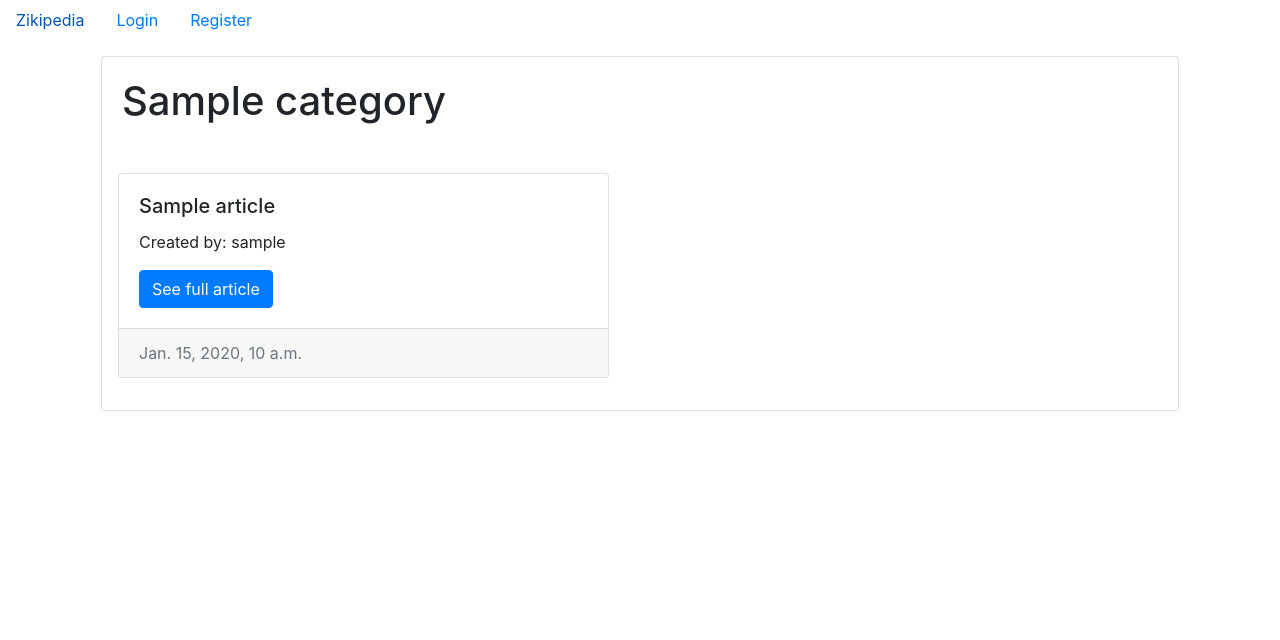
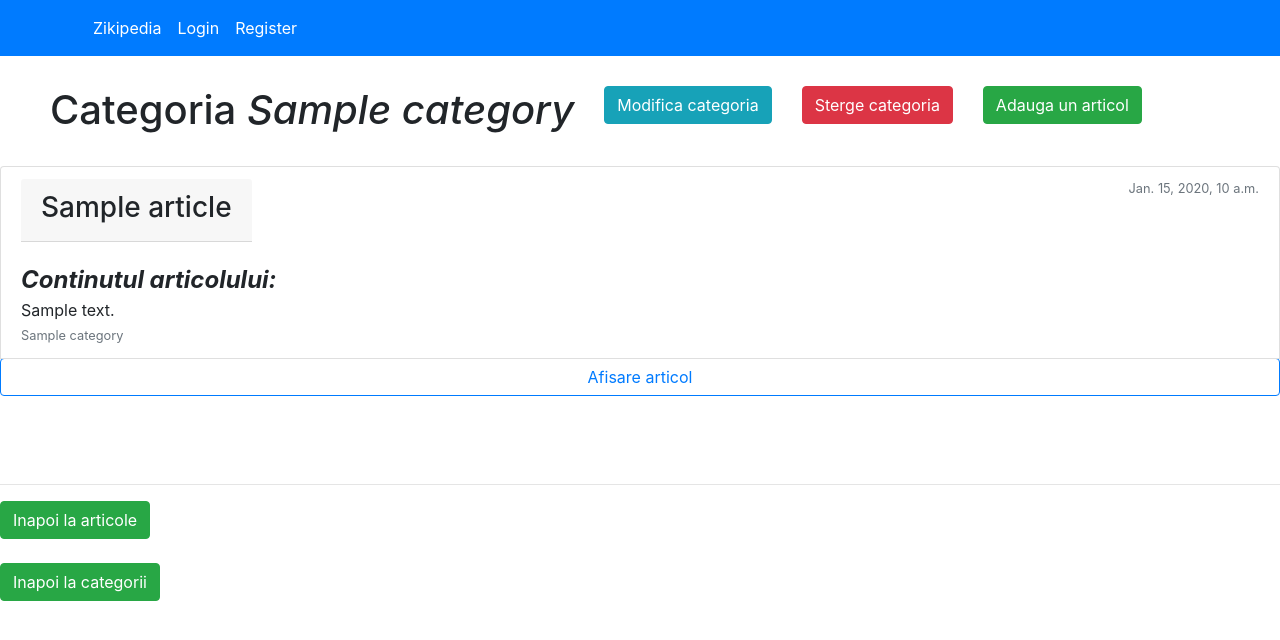
Before and after one commit to AWP2018-2019/Zikipedia, a Django app: template app/templates/category_detail.html in a window 1280 px wide. Shown: the top 640 px of the page. Run offline with Django 3.2, Linux system fonts and the light colour scheme; tables that the repository leaves empty hold one stand-in row (values such as "Sample post"); the template is opened without the code that fills it: values that come from a table or form of the project are taken from there, most other values are stand-ins (such as "Sample title", 1, 10 or a date in 2020); parts of the project's set-up code (start-up, migrations or seed data) failed here and were passed over; some libraries are stand-ins or nearby versions.

Commit message:
templates update

```diff
--- a/app/templates/article_detail.html
+++ b/app/templates/article_detail.html
@@ -9,7 +9,7 @@
     <h1 class="card-title" align="center"><b>{{ article.title }}</b></h1>
     <div class="card">
       <div class="card-body">
-        <h1 class="card-title">{{ article.text }}</h1>
+        <h1 class="card-title">{{ article.text | safe }}</h1>
         <p class="card-text">Created by: {{ article.created_by.username }}</p>
         <p class="card-text">{{ article.category }}</p>
       </div>
--- a/app/templates/base.html
+++ b/app/templates/base.html
@@ -4,14 +4,22 @@
          {% block title %}
          {% endblock %}
      </title>
+     <script src="https://cdnjs.cloudflare.com/ajax/libs/jquery/3.2.1/jquery.js"></script>
+
      <link rel="stylesheet" href="https://maxcdn.bootstrapcdn.com/bootstrap/4.0.0/css/bootstrap.min.css" integrity="sha384-Gn5384xqQ1aoWXA+058RXPxPg6fy4IWvTNh0E263XmFcJlSAwiGgFAW/dAiS6JXm" crossorigin="anonymous">
+
      <script src="https://maxcdn.bootstrapcdn.com/bootstrap/4.0.0/js/bootstrap.min.js" integrity="sha384-JZR6Spejh4U02d8jOt6vLEHfe/JQGiRRSQQxSfFWpi1MquVdAyjUar5+76PVCmYl" crossorigin="anonymous"></script>
+          <script src="https://cdnjs.cloudflare.com/ajax/libs/popper.js/1.12.9/umd/popper.min.js" integrity="sha384-ApNbgh9B+Y1QKtv3Rn7W3mgPxhU9K/ScQsAP7hUibX39j7fakFPskvXusvfa0b4Q" crossorigin="anonymous"></script>
      <script src="https://code.jquery.com/jquery-3.2.1.slim.min.js" integrity="sha384-KJ3o2DKtIkvYIK3UENzmM7KCkRr/rE9/Qpg6aAZGJwFDMVNA/GpGFF93hXpG5KkN" crossorigin="anonymous"></script>
-     <script src="https://cdnjs.cloudflare.com/ajax/libs/popper.js/1.12.9/umd/popper.min.js" integrity="sha384-ApNbgh9B+Y1QKtv3Rn7W3mgPxhU9K/ScQsAP7hUibX39j7fakFPskvXusvfa0b4Q" crossorigin="anonymous"></script>
+     <link href="https://cdnjs.cloudflare.com/ajax/libs/summernote/0.8.11/summernote.css" rel="stylesheet">
   </head>
   <body>
     {% include 'nav.html' %}
     {% block content %}
     {% endblock %}
   </body>
+
+  {% block scripts %}
+
+  {% endblock %}
 </html>
--- a/app/templates/category_detail.html
+++ b/app/templates/category_detail.html
@@ -1,40 +1,53 @@
 {% extends 'base.html' %}
 {% block title %}
-  {{ post.text }}
+  {{ category.name }}
 {% endblock%}
 
 {% block content %}
-<div class="container">
-  <div class="p-3">
-    <div class="card">
-      <div class="card-body">
-        <h1 class="card-title">{{ category.name }}</h1>
+<div class="btn-group" role="group" style="padding-top: 30px; padding-left: 50px;">
+    <h1>Categoria <i>{{category.name}} </i></h1>
 
+    <div style="padding-left: 30px">
+        <a class="btn btn-info" href="{% url 'category_edit' category.id %}">Modifica categoria</a>
     </div>
-<div class="row container">
-  {% for article in category.articles.all %}
-    <div class="col-sm-6 p-3">
-      <div class="card">
-        <div class="card-body">
-          <h5 class="card-title">{{ article.title }}</h5>
-          <p class="card-text">Created by: {{ article.created_by.username }}</p>
-          <a href="{% url 'article_detail' article.id %}" class="btn btn-primary">See full article</a>
+
+    <div style="padding-left: 30px">
+      <button class="btn btn-danger" href="{% url 'category_delete' category.id %}">Sterge categoria</button>
     </div>
-      <div class="card-footer text-muted">
-        {{ article.created_at }}
+
+    <div style="padding-left: 30px">
+        <a class="btn btn-success" href="{% url 'article_create' %}">Adauga un articol</a>
     </div>
 </div>
+<br />
+<br />
+
+  {% for article in category.articles.all %}
+    <div class="list-group">
+            <a class="list-group-item list-group-item-action flex-column align-items-start">
+                <div class="d-flex w-100 justify-content-between">
+                    <div class="card-header">
+                        <h3 class="mb-1">{{article.title}}</h3>
                     </div>
+                    <small class="text-muted">{{article.created_at}}</small>
+                </div>
+                <br />
+                <h4 class="mb-1"><b><i>Continutul articolului: </i></b></h4>
+                <p class="mb-1">{{ article.text | safe }}</p>
+                <small class="text-muted">{{article.category.name}}</small>
+                <a class="btn btn-outline-primary" align="right" href="{% url 'article_detail' article.id %}">Afisare articol</a>
+            </a>
+            <br />
+        </div>
+        <br />
+        <br />
   {% endfor %}
-</div>
 
-    <div class="m-2">
-      {% if user == post.created_by %}
-        <a class="btn btn-secondary" href="{% url 'post_edit' post.id %}">Edit post</a>
-        <a class="btn btn-secondary" href="{% url 'post_delete' post.id %}">Delete post</a>
-      {% endif %}
-    </div>
 
-  </div>
- </div>
+<hr />
+<a class="btn btn-success" href="{% url 'allarticles' %}">Inapoi la articole</a>
+<br /><br />
+<a class="btn btn-success" href="{% url 'allcategories' %}">Inapoi la categorii</a>
+<br />
+<br />
  {%endblock%}
--- a/app/templates/nav.html
+++ b/app/templates/nav.html
@@ -1,4 +1,7 @@
-<ul class="nav">
+<div class="navbar navbar-expand-lg navbar-dark bg-primary">
+  <div class="container">
+    <div class="collapse navbar-collapse">
+<ul class="navbar-nav mr-auto">
   <li class="nav-item">
     <a class="nav-link active" href="{% url 'index' %}">Zikipedia</a>
   </li>
@@ -24,3 +27,6 @@
     </li>
   {% endif %}
 </ul>
+</div>
+</div>
+</div>
--- a/zikipedia/settings.py
+++ b/zikipedia/settings.py
@@ -36,6 +36,7 @@ INSTALLED_APPS = [
     'django.contrib.messages',
     'django.contrib.staticfiles',
     'app',
+    'bootstrap4',
 ]
 
 MIDDLEWARE = [
@@ -120,4 +121,4 @@ STATIC_URL = '/static/'
 
 ALLOWED_HOSTS = ['*']
 
-# LOGIN_URL = '/login/'
+LOGIN_URL = '/login/'
```
Also changed, not shown: app/templates/article_create.html (+26 -3 lines), app/templates/index.html (+44 -27 lines). Lines whose indentation alone changed are shown as unchanged.
